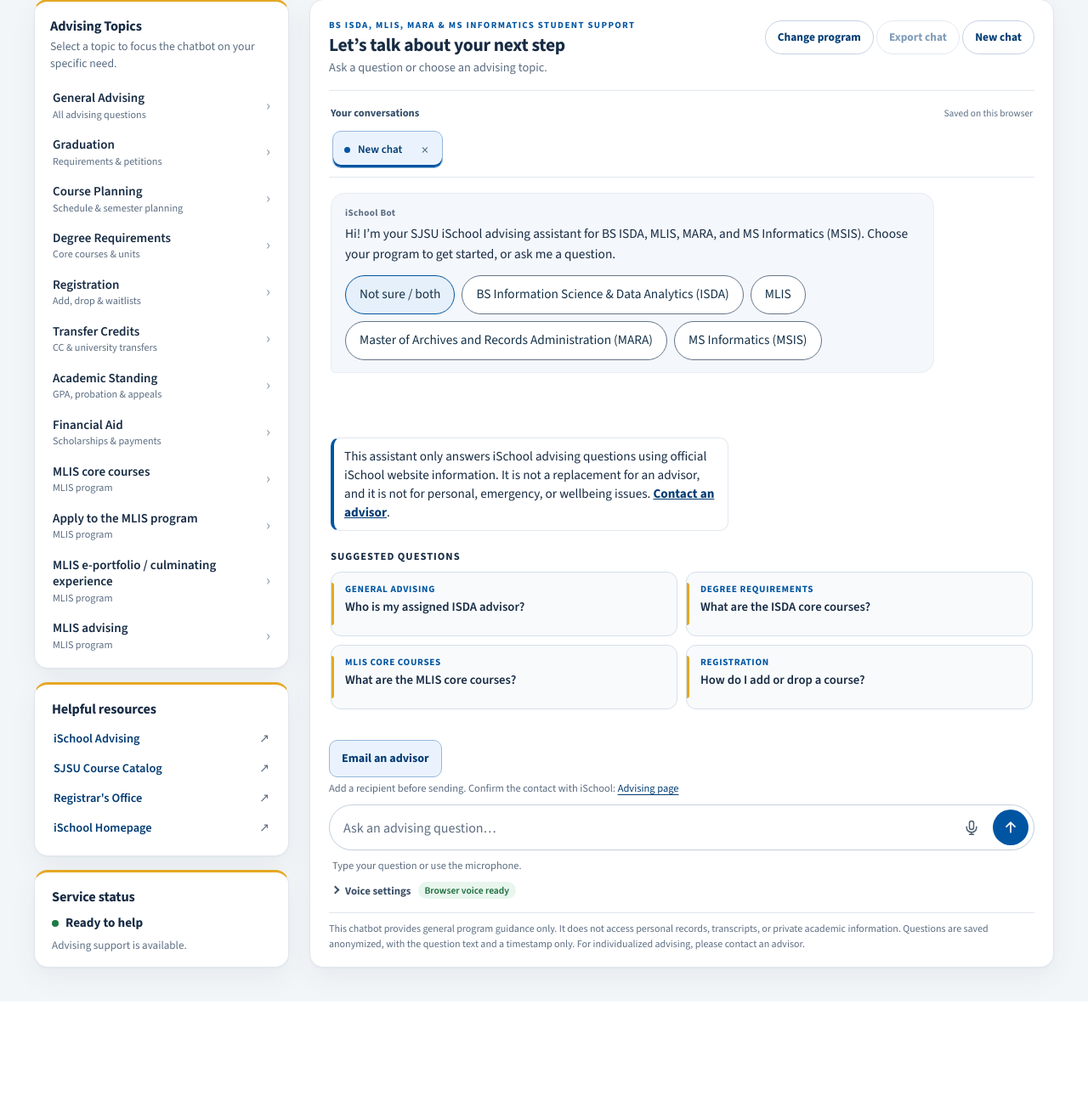
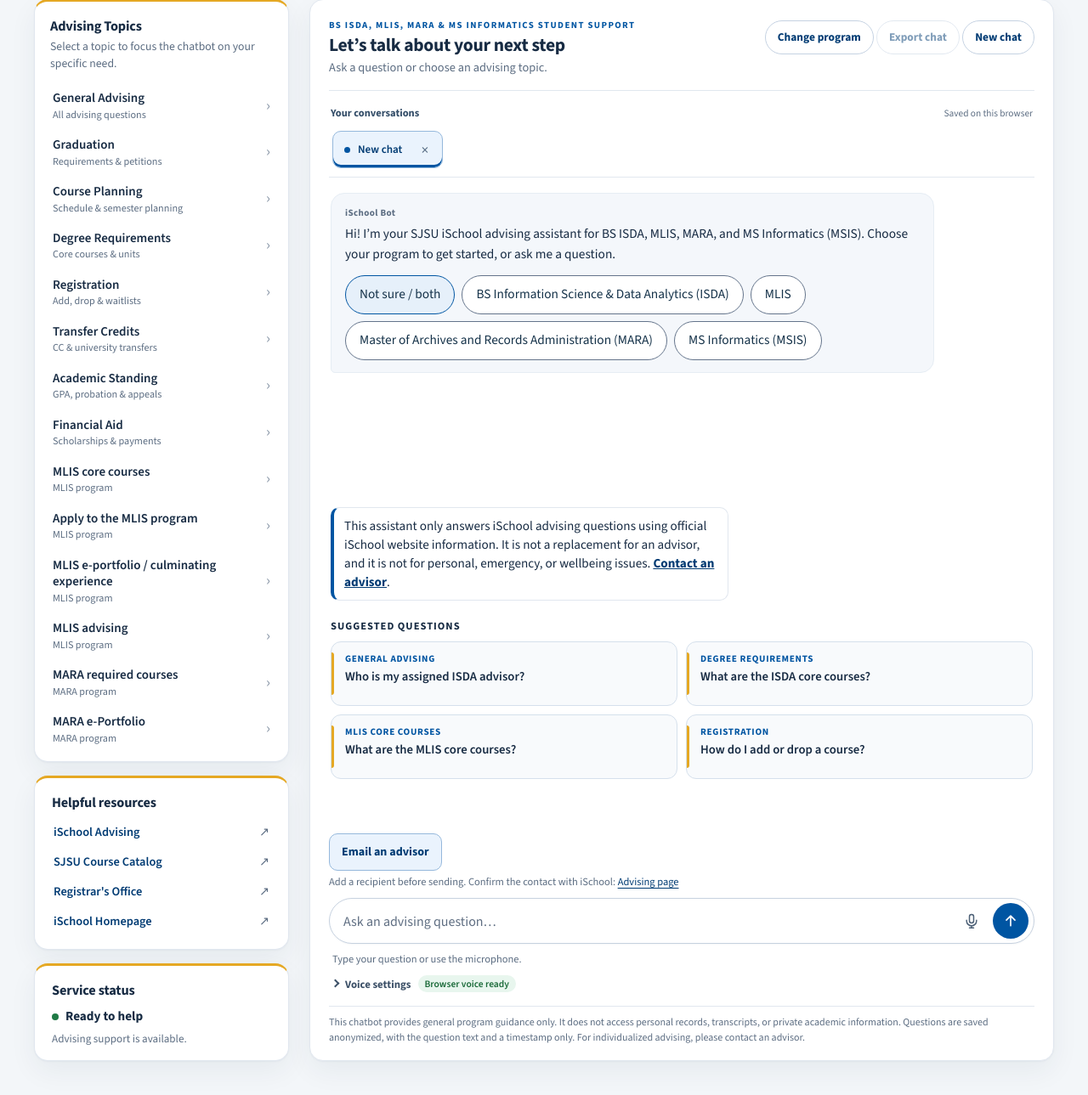
Before and after one commit to CrashPr0/ischool-advising-chatbot, a Flask app: page / in a window 1280 px wide. Shown: the part 206-1495 px from the top of the page at 85% size. Before the commit the page ends 1380 px from the top, so only its background shows below. Run offline with Flask 3, Linux system fonts and the light colour scheme; some libraries are stand-ins or nearby versions.

Commit message:
claude overnight round 25: templates/index.html tests/test_program_selector_options.py (#119)

```diff
--- a/templates/index.html
+++ b/templates/index.html
@@ -152,6 +152,20 @@
                 data-samples='["How do I schedule an MLIS advising appointment?"]'>
                 <span class="topic-name">MLIS advising</span>
                 <span class="topic-sub">MLIS program</span>
+              </button>
+            </li>
+            <li>
+              <button class="topic-btn" data-topic="MARA required courses"
+                data-hint="What are the MARA required courses?">
+                <span class="topic-name">MARA required courses</span>
+                <span class="topic-sub">MARA program</span>
+              </button>
+            </li>
+            <li>
+              <button class="topic-btn" data-topic="MARA e-Portfolio"
+                data-hint="What is the MARA 289 e-Portfolio?">
+                <span class="topic-name">MARA e-Portfolio</span>
+                <span class="topic-sub">MARA program</span>
               </button>
             </li>
           </ul>
```
Also changed, not shown: tests/test_program_selector_options.py (+9 -0 lines).
